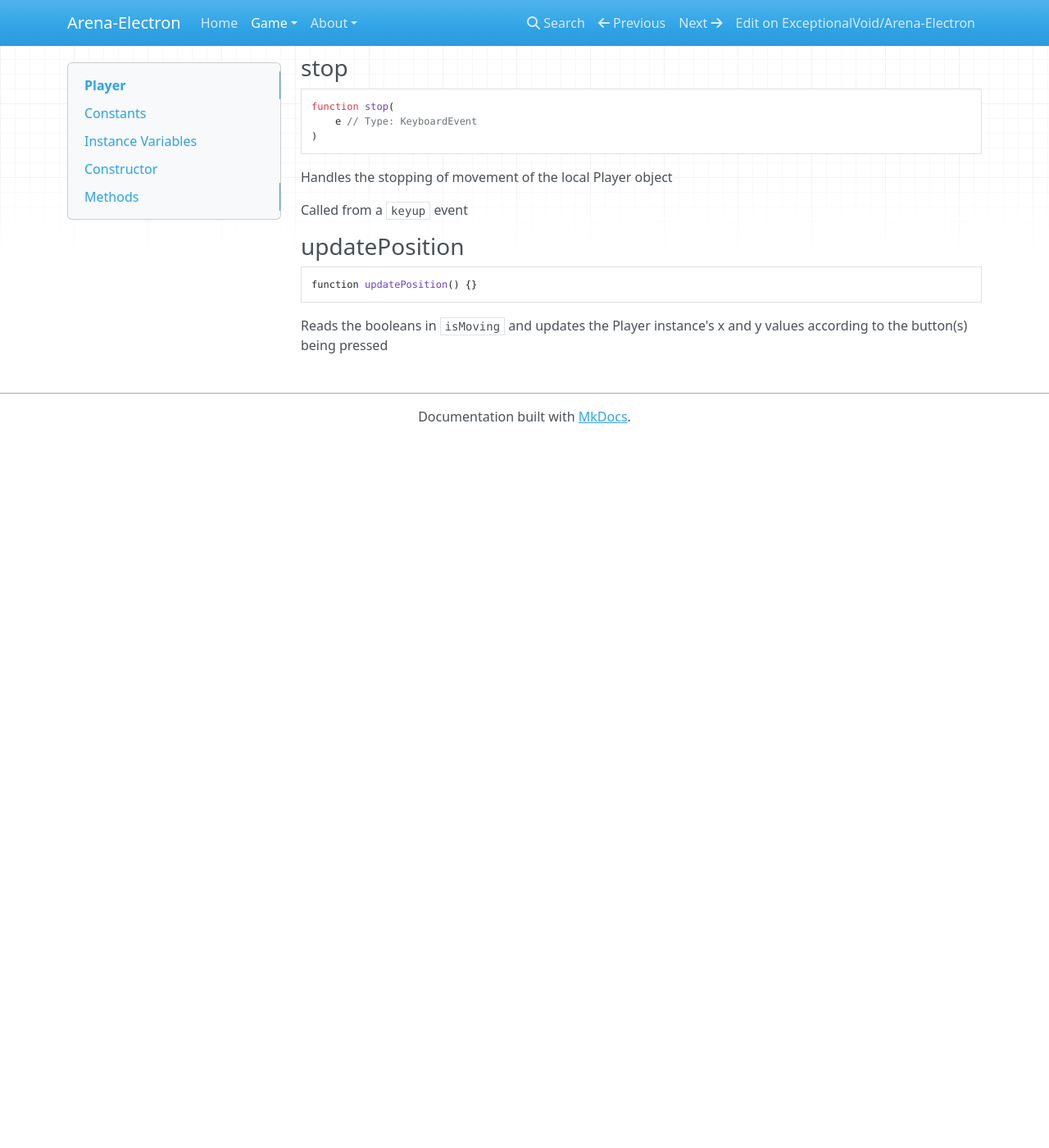
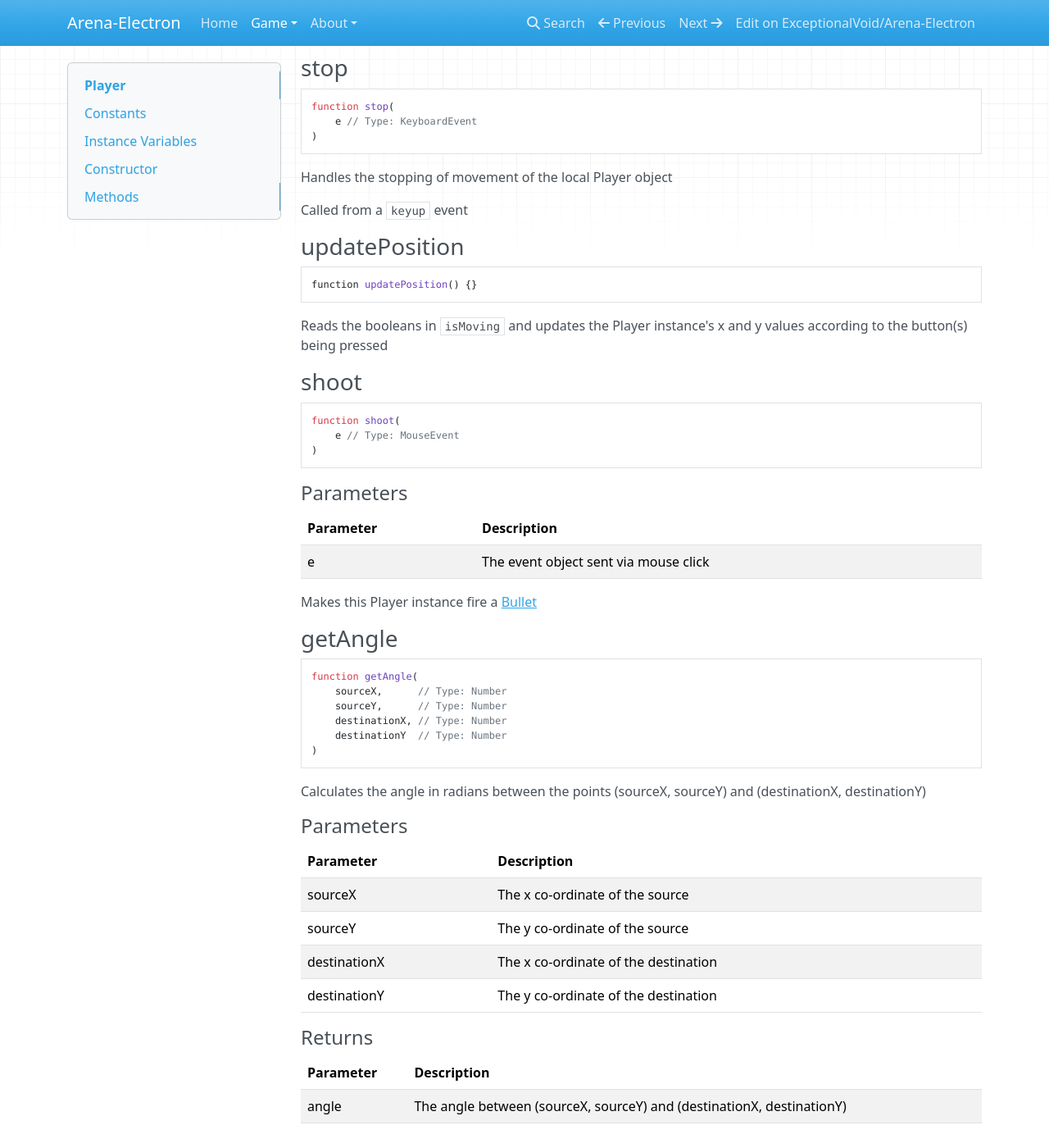
Before and after one commit to gitter-badger/Arena-Electron, an MkDocs documentation site: the page built from docs/game/player.md, in a window 1280 px wide and 1400 px high, scrolled down 2751 px. Shown: the whole window at 82% size. Built offline with MkDocs 1.6.1, drawn with Linux system fonts in a browser that asks for light colours; nearby versions of some CDN libraries; old or Windows-style settings are respelled for this version of MkDocs; before the commit the page ends 3287 px from its top, so only the background shows below that.

Commit message:
Documented the changes to the player class for handling bullets

````diff
--- a/docs/game/player.md
+++ b/docs/game/player.md
@@ -142,4 +142,43 @@ function updatePosition() {}
 
 Reads the booleans in `isMoving` and updates the Player instance's x and y values according to the button(s) being pressed
 
+### shoot
+```js
+function shoot(
+	e // Type: MouseEvent
+)
+```
+
+#### Parameters
+| Parameter |              Description              |
+| --------- | ------------------------------------- |
+|     e     | The event object sent via mouse click |
+
+Makes this Player instance fire a [Bullet][1]
+
+### getAngle
+```js
+function getAngle(
+	sourceX,      // Type: Number
+	sourceY,      // Type: Number
+	destinationX, // Type: Number
+	destinationY  // Type: Number
+)
+```
+
+Calculates the angle in radians between the points (sourceX, sourceY) and (destinationX, destinationY)
+
+#### Parameters
+|    Parameter   |                 Description                |
+| -------------- | ------------------------------------------ |
+|    sourceX     |      The x co-ordinate of the source       |
+|    sourceY     |      The y co-ordinate of the source       |
+|  destinationX  |    The x co-ordinate of the destination    |
+|  destinationY  |    The y co-ordinate of the destination    |
+
+#### Returns
+| Parameter |                              Description                              |
+| --------- | --------------------------------------------------------------------- |
+|   angle   | The angle between (sourceX, sourceY) and (destinationX, destinationY) |
+
 [1]: /game/bullet "Bullet"
````
